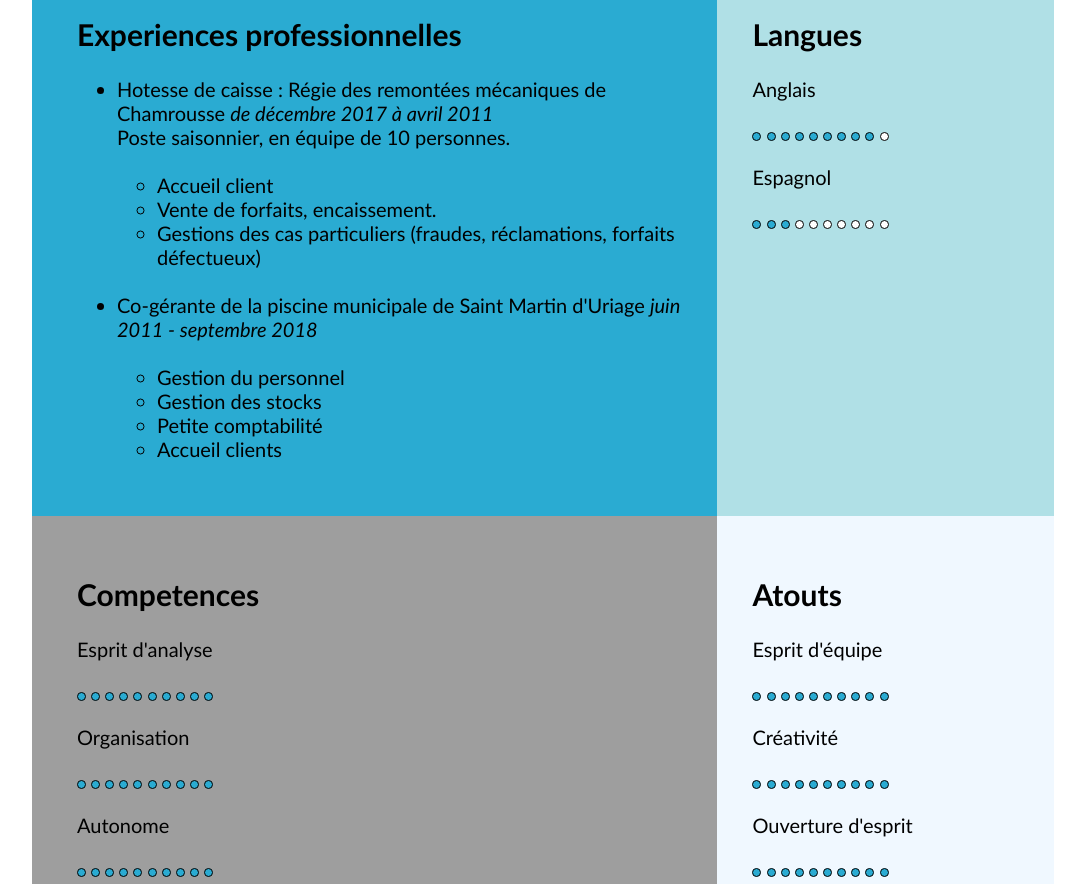
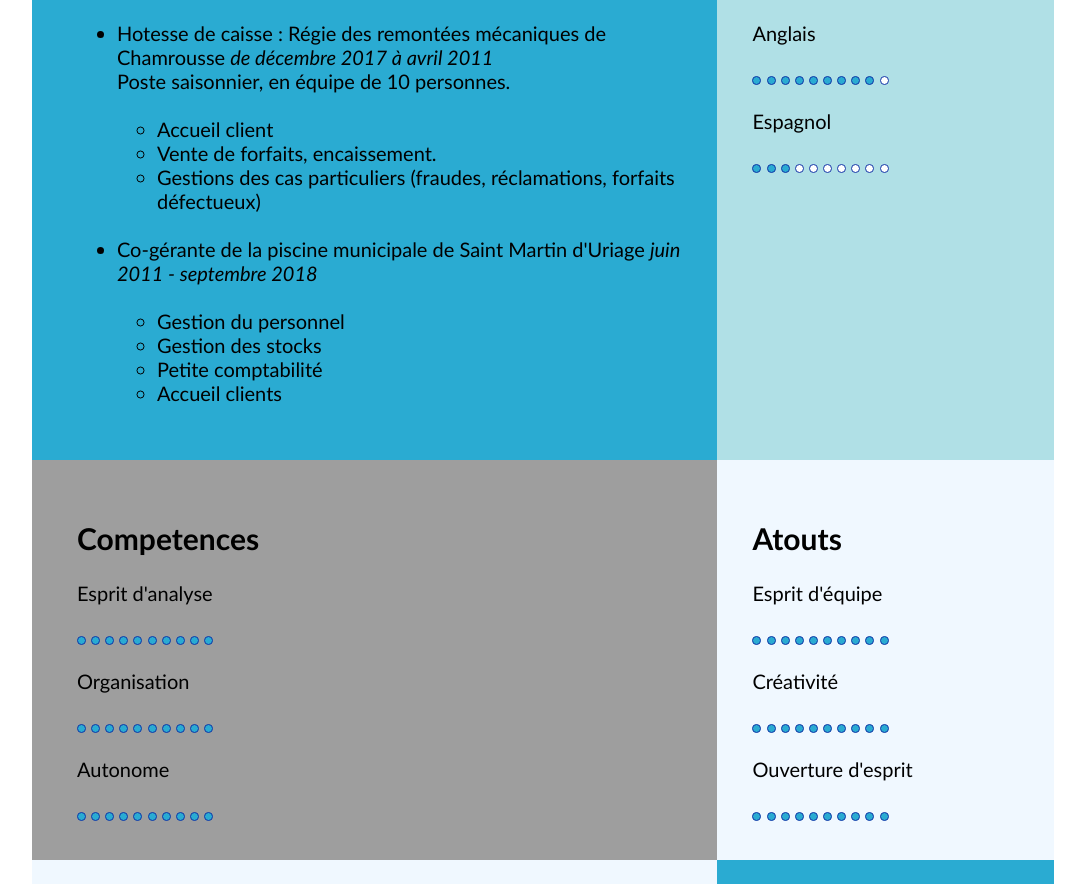
Before and after one commit to MelBrstln/CVMel, a plain HTML site: page index.html in a window 1280 px wide. Shown: the part 963-1847 px from the top of the page, without its empty margins (97-1182 px from the left). Drawn offline with Linux system fonts and the light colour scheme.

Commit message:
Update cssCv.css

```diff
--- a/cssCv.css
+++ b/cssCv.css
@@ -11,7 +11,7 @@ h1
 {
     display: grid;
     grid-template-columns: 0.6fr 0.6fr 2.3fr 0.5fr 1.4fr 0.6fr;
-    grid-template-rows: 0.2fr 0.6fr 0fr 0.5fr 1fr 1.1fr 1fr 0.4fr;
+    grid-template-rows: 0.1fr 0.6fr 0fr 0.6fr 1fr 0.2fr 0.2fr 0.4fr;
     grid-template-areas: ". . . . . ." ". nom nom nom coordonées ." ". alternance alternance alternance alternance ." ". dimplomes dimplomes dimplomes infos-persos ." ". experiences experiences experiences langues ." ". compétences compétences compétences atouts ." ". informatique informatique informatique interets ." ". . . . . .";
 }
 
@@ -130,7 +130,7 @@ h1
     border-radius:50%;
     width:7px;
     height:7px;
-    border:1px solid #000000;
+    border:1px solid rgb(16, 52, 166);
 }
 
 .moncerclevide
@@ -140,5 +140,5 @@ h1
     border-radius: 50%;
     width: 7px;
     height: 7px;
-    border: 1px solid #000000;
+    border: 1px solid rgb(16, 52, 166);
 }
```
